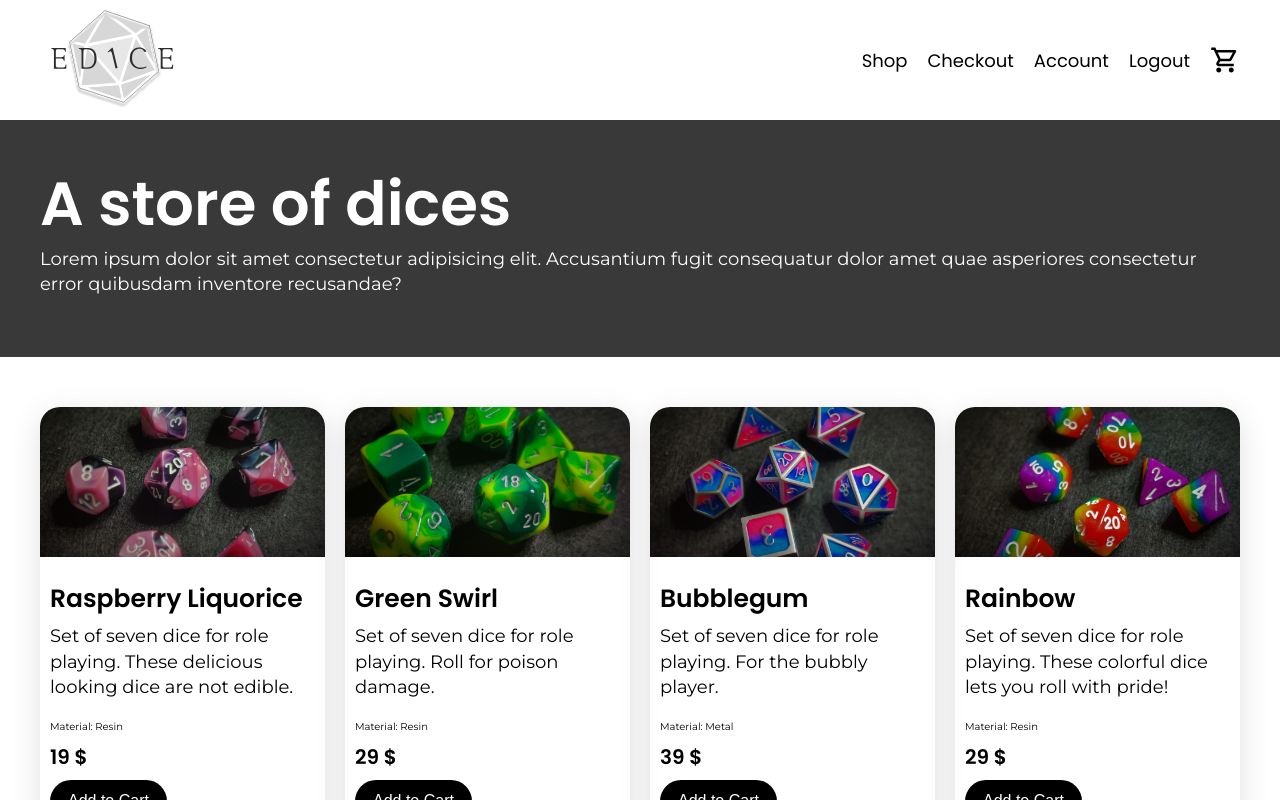
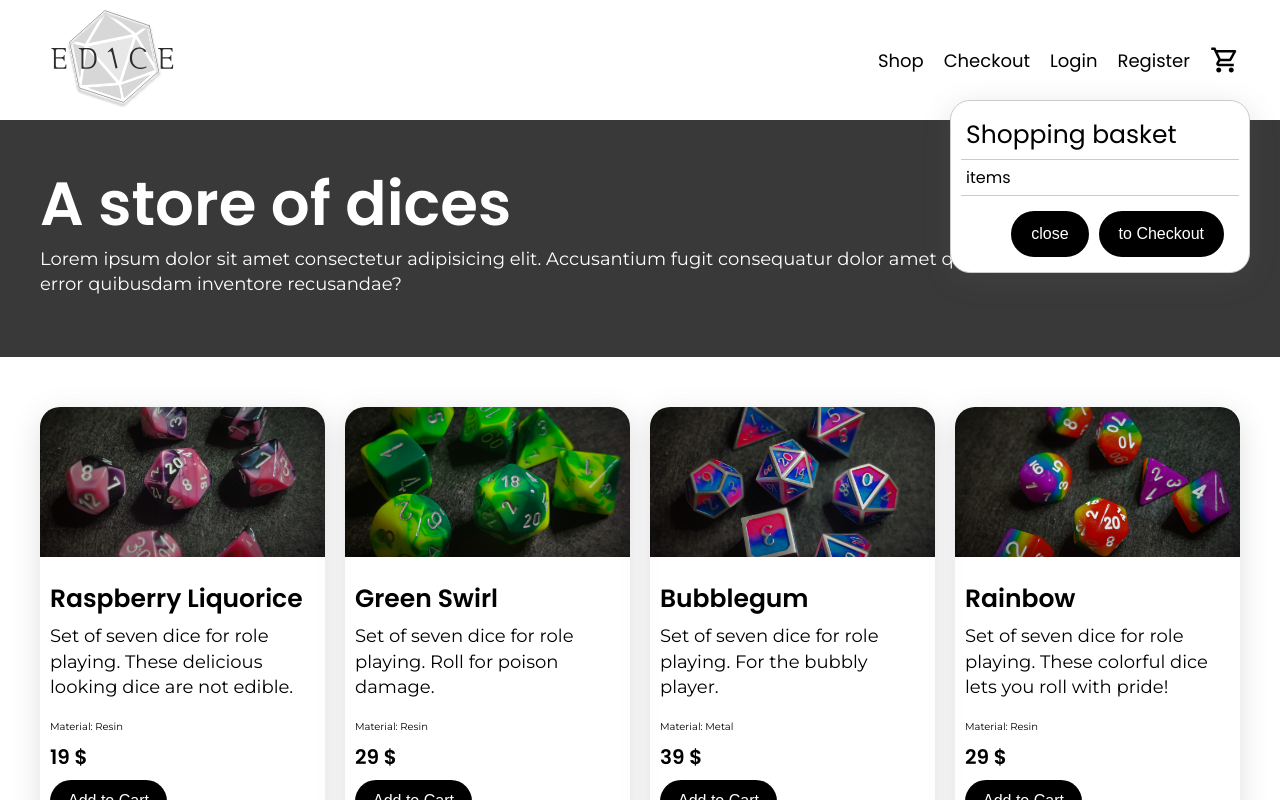
Before and after one commit to kajberg84/E-Dice, a React (Create React App) app: page / in a window 1280 px wide. Both pictures are taken after a click on the button 1225 px from the left and 60 px from the top of the page. Shown: the top 800 px of the page. Built offline with nearby package versions, Linux system fonts and the light colour scheme.

Commit message:
Add modal style and basketModal

```diff
--- a/src/components/header/Header.jsx
+++ b/src/components/header/Header.jsx
@@ -8,7 +8,6 @@ import styles from "./Header.module.css";
 
 // Images
 import logo from "../../assets/images/Edice_full_logo.svg";
-import cartIcon from "../../assets/images/shopping_cart_icon.svg";
 
 export const Header = () => {
   return (
--- a/src/components/navbar/Navbar.jsx
+++ b/src/components/navbar/Navbar.jsx
@@ -2,9 +2,10 @@ import React from "react";
 import { Link, useNavigate } from "react-router-dom";
 import { RoutingPath } from "../../routes/RoutingPath";
 
-import { useContext } from "react";
+import { useContext, useState } from "react";
 import { UserContext } from "../../context/UserContext";
 import { BasketContext } from "../../context/BasketContext";
+import { Modal } from "../../utils/modal/Modal";
 
 // Styles
 import styles from "./Navbar.module.css";
@@ -13,25 +14,21 @@ import styles from "./Navbar.module.css";
 import cartIcon from "../../assets/images/shopping_cart_icon.svg";
 
 export const Navbar = () => {
-  const { setUser } = useContext(UserContext);
+  const { user, setUser } = useContext(UserContext);
+
+  const [modalVisible, setModalvisible] = useState(false);
 
   const navigate = useNavigate();
 
   // Hantera logout när loggedIn state och Login sidan är klar
   const handleLogout = () => {
-    alert("logging out");
-    // navigate(RoutingPath.Login);
+    setUser(null);
+    navigate(RoutingPath.Login);
   };
 
   const unAuthNavbar = () => {
     return (
       <>
-        <Link className={styles.nav_item} to={RoutingPath.Home}>
-          Shop
-        </Link>
-        <Link className={styles.nav_item} to={RoutingPath.Checkout}>
-          Checkout
-        </Link>
         <Link className={styles.nav_item} to={RoutingPath.Login}>
           Login
         </Link>
@@ -45,12 +42,6 @@ export const Navbar = () => {
   const authNavbar = () => {
     return (
       <>
-        <Link className={styles.nav_item} to={RoutingPath.Home}>
-          Shop
-        </Link>
-        <Link className={styles.nav_item} to={RoutingPath.Checkout}>
-          Checkout
-        </Link>
         <Link className={styles.nav_item} to={RoutingPath.Account}>
           Account
         </Link>
@@ -60,10 +51,27 @@ export const Navbar = () => {
       </>
     );
   };
+
+  const showModal = () => {
+    setModalvisible(!modalVisible);
+  };
+
+  const handleToCheckout = () => {
+    navigate(RoutingPath.Checkout);
+    setModalvisible(false);
+  };
+
   return (
+    <>
       <nav className={styles.nav}>
-      {authNavbar()}
-      <button className={styles.nav_button}>
+        <Link className={styles.nav_item} to={RoutingPath.Home}>
+          Shop
+        </Link>
+        <Link className={styles.nav_item} to={RoutingPath.Checkout}>
+          Checkout
+        </Link>
+        {user ? authNavbar() : unAuthNavbar()}
+        <button className={styles.nav_button} onClick={showModal}>
           <img
             className={styles.cart_icon}
             src={cartIcon}
@@ -71,5 +79,18 @@ export const Navbar = () => {
           />
         </button>
       </nav>
+      {modalVisible && (
+        <Modal
+          title="Shopping basket"
+          content="items"
+          actions={
+            <div>
+              <button onClick={() => setModalvisible(false)}>close</button>
+              <button onClick={() => handleToCheckout()}> to Checkout</button>
+            </div>
+          }
+        />
+      )}
+    </>
   );
 };
--- /dev/null
+++ b/src/utils/modal/Modal.jsx
@@ -0,0 +1,19 @@
+import style from "./Modal.module.css";
+
+export const Modal = (props) => {
+  const { title, content, actions } = props;
+
+  const modalPositionStyle = {
+    position: "fixed",
+    top: "100px",
+    right: "3rem",
+  };
+
+  return (
+    <div className={style.modal_wrapper} style={modalPositionStyle}>
+      <div className={style.title_wrapper}>{title}</div>
+      <div className={style.content_wrapper}>{content}</div>
+      <div className={style.actions_wrapper}>{actions}</div>
+    </div>
+  );
+};
--- /dev/null
+++ b/src/utils/modal/Modal.module.css
@@ -0,0 +1,49 @@
+.modal_wrapper {
+  width: 300px;
+  border-radius: 20px;
+  height: fit-content;
+  padding: 1rem;
+  display: flex;
+  flex-direction: column;
+  background-color: white;
+  box-shadow: rgba(100, 100, 111, 0.2) 0px 7px 29px 0px;
+  border: 1px solid rgb(203, 203, 203);
+}
+
+.title_wrapper {
+  font-size: 2.5rem;
+  padding: 0.5rem;
+  border-bottom: 1px solid rgb(203, 203, 203);
+}
+
+.content_wrapper {
+  padding: 0.5rem;
+  border-bottom: 1px solid rgb(203, 203, 203);
+}
+
+.actions_wrapper {
+  display: flex;
+  justify-content: space-between;
+  justify-content: end;
+  padding: 0.5rem;
+}
+
+.actions_wrapper > div > button {
+  border: none;
+  outline: none;
+  padding: 12px 18px;
+  background-color: #000000;
+  color: #fff;
+  border-radius: 50px;
+  font-size: 1.6rem;
+  cursor: pointer;
+  margin-top: 1rem;
+  margin-right: 1rem;
+  border: 2px solid #000000;
+}
+
+.actions_wrapper > div > button:hover {
+  background-color: #fff;
+  color: #000000;
+  border: 2px solid #000000;
+}
```
Also changed, not shown: src/utils/Modal.jsx (deleted). Lines whose indentation alone changed are shown as unchanged.
